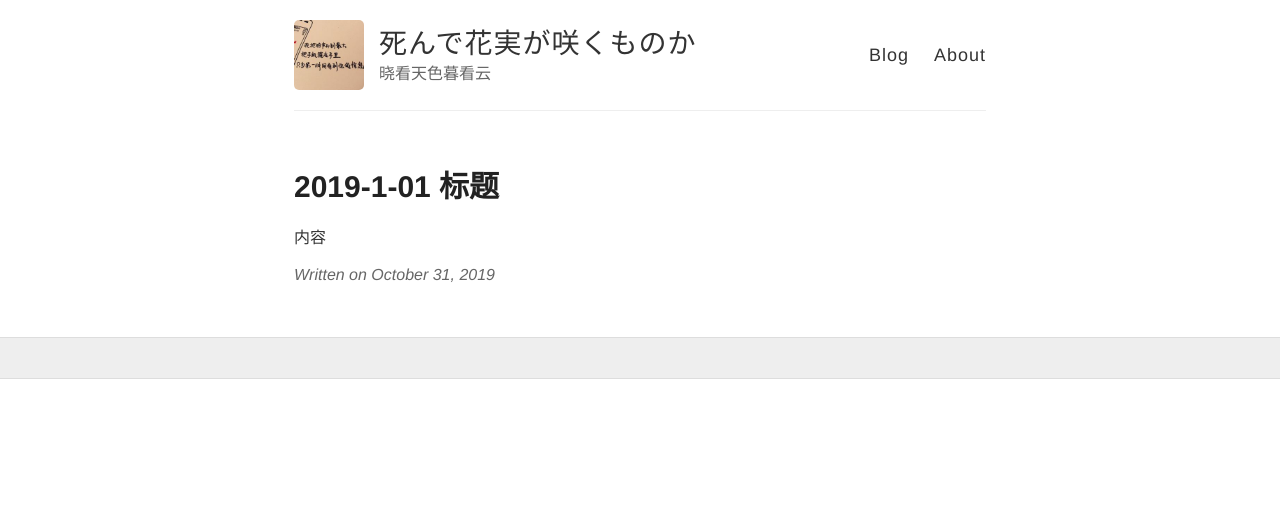
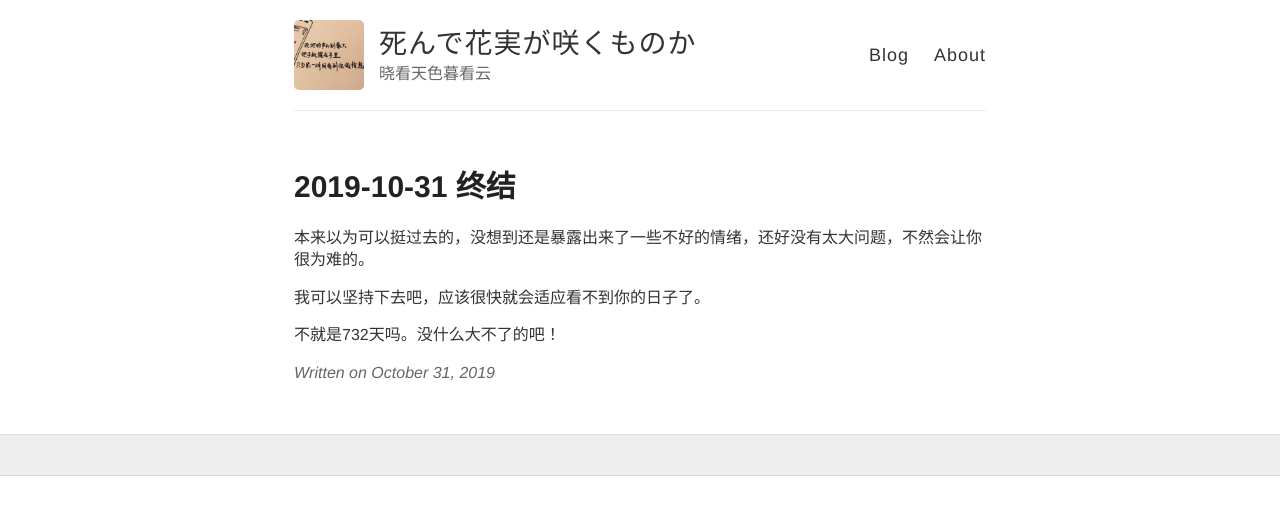
Before and after one commit to wiki650/wiki650.github.io, a Jekyll site: the page built from _posts/2019-10-31-wiki20191031.md, in a window 1280 px wide. Shown: the top 515 px of the page. Built offline with Jekyll 4.4.1, drawn with Linux system fonts in a browser that asks for light colours; comment, search, counter and statistics services are not loaded.

Commit message:
Update 2019-10-31-wiki20191031.md

```diff
--- a/_posts/2019-10-31-wiki20191031.md
+++ b/_posts/2019-10-31-wiki20191031.md
@@ -1,6 +1,10 @@
 ---
 layout: post
-title: 2019-1-01 标题
+title: 2019-10-31 终结
 ---
 
-内容
+本来以为可以挺过去的，没想到还是暴露出来了一些不好的情绪，还好没有太大问题，不然会让你很为难的。
+
+我可以坚持下去吧，应该很快就会适应看不到你的日子了。
+
+不就是732天吗。没什么大不了的吧！
```
